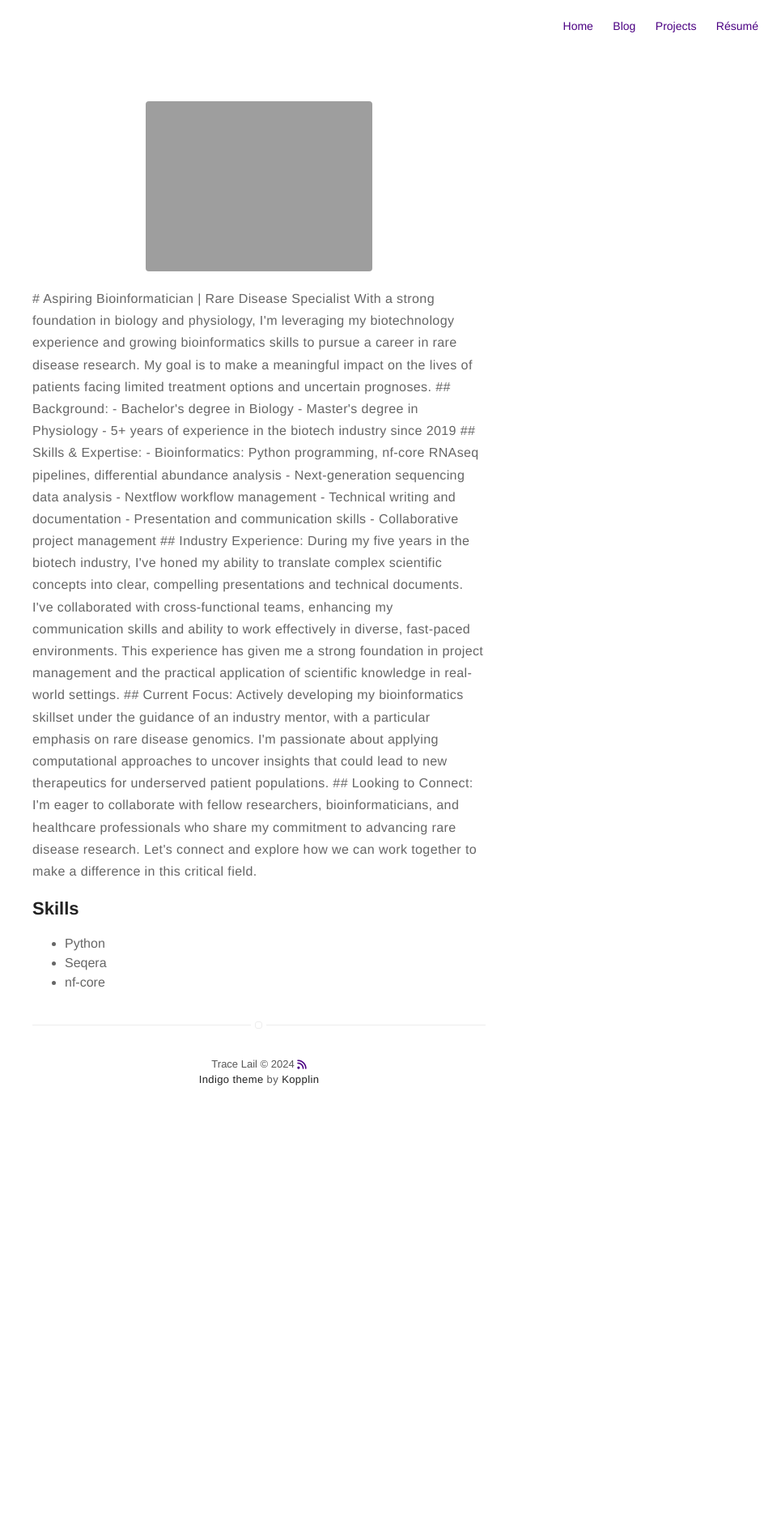
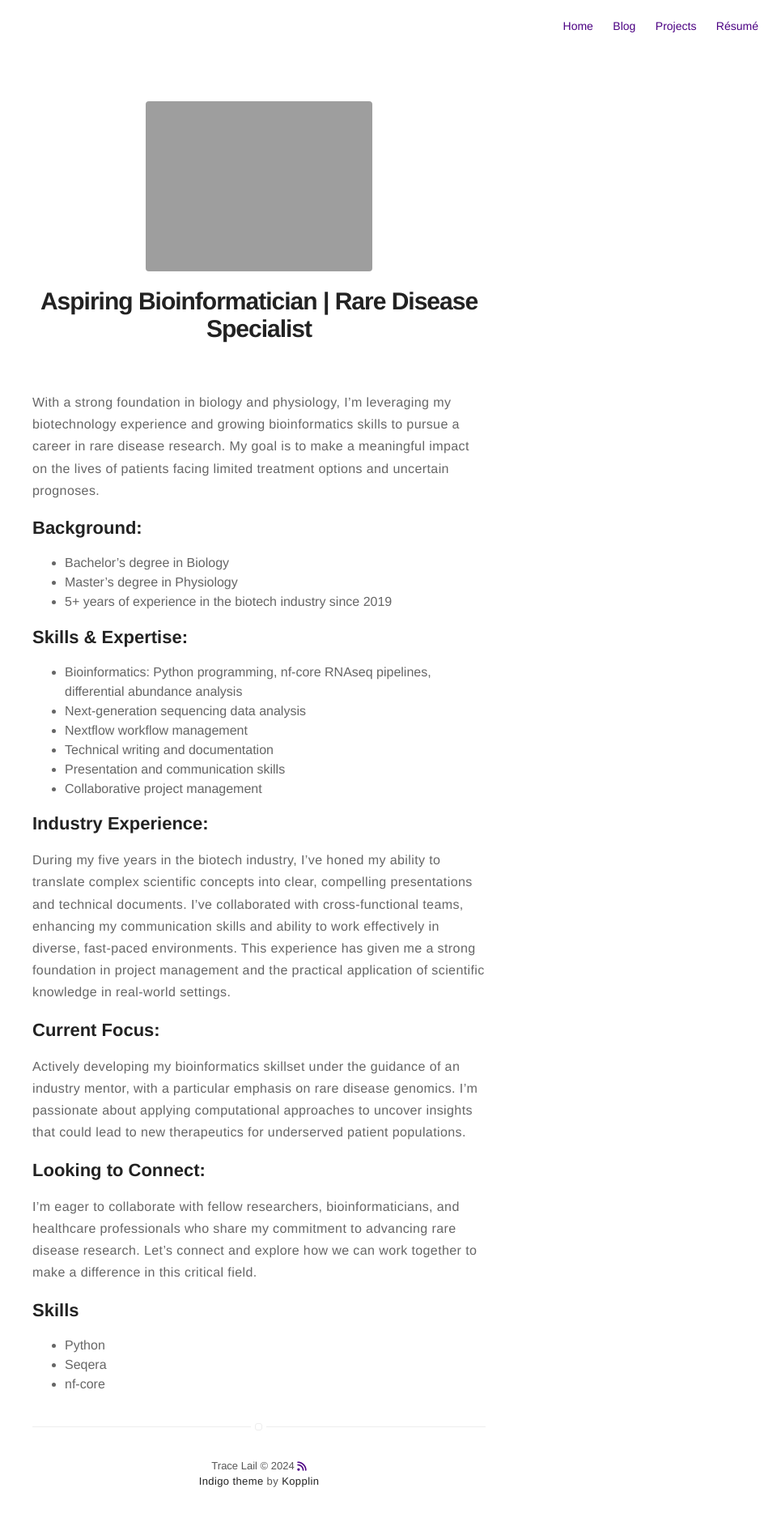
Before and after one commit to tracelail/tracelail.github.io, a Jekyll site: the page built from about.md, in a window 1280 px wide. Shown: the whole page at 81% size, without its empty margins (320-1280 px from the left). Built offline with Jekyll 4.4.1, drawn with Linux system fonts in a browser that asks for light colours; nearby versions of some CDN libraries; before the commit the page ends 1404 px from its top, so only the background shows below that.

```diff
--- a/about.md
+++ b/about.md
@@ -4,7 +4,7 @@ layout: page
 ---
 ![Profile Image]({% if site.external-image %}{{ site.picture }}{% else %}{{ site.url }}/{{ site.picture }}{% endif %})
 
-<p># Aspiring Bioinformatician | Rare Disease Specialist
+# Aspiring Bioinformatician | Rare Disease Specialist
 
 With a strong foundation in biology and physiology, I'm leveraging my biotechnology experience and growing bioinformatics skills to pursue a career in rare disease research. My goal is to make a meaningful impact on the lives of patients facing limited treatment options and uncertain prognoses.
 
@@ -28,7 +28,7 @@ During my five years in the biotech industry, I've honed my ability to translate
 Actively developing my bioinformatics skillset under the guidance of an industry mentor, with a particular emphasis on rare disease genomics. I'm passionate about applying computational approaches to uncover insights that could lead to new therapeutics for underserved patient populations.
 
 ## Looking to Connect:
-I'm eager to collaborate with fellow researchers, bioinformaticians, and healthcare professionals who share my commitment to advancing rare disease research. Let's connect and explore how we can work together to make a difference in this critical field.</p>
+I'm eager to collaborate with fellow researchers, bioinformaticians, and healthcare professionals who share my commitment to advancing rare disease research. Let's connect and explore how we can work together to make a difference in this critical field.
 
 <h2>Skills</h2>
 
```
